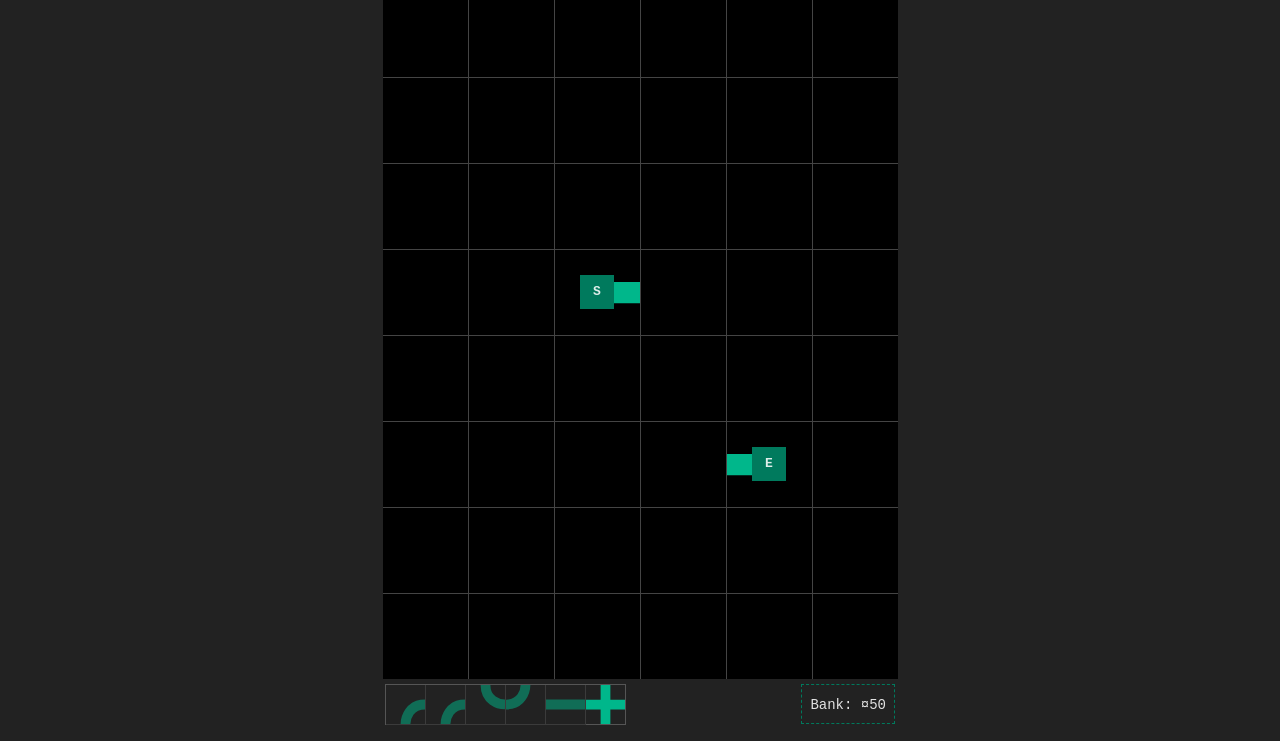
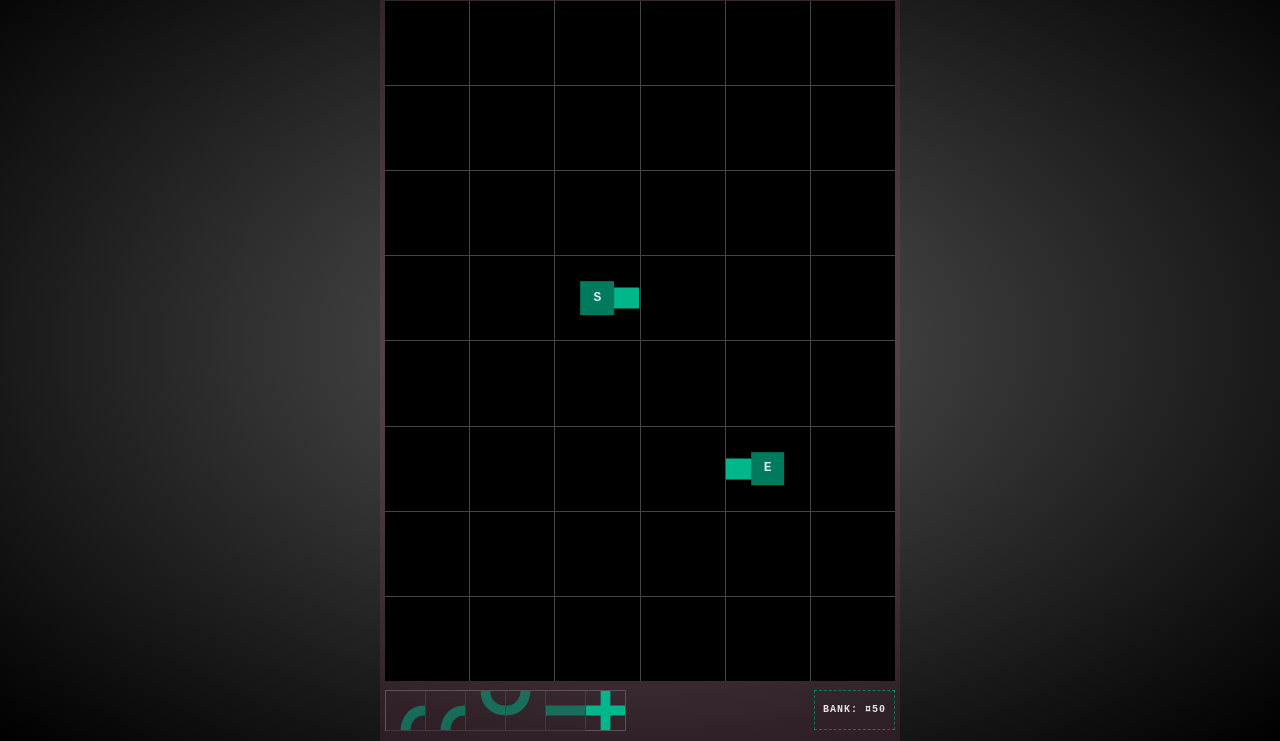
Before and after one commit to danielstocks/pipeline-panic, a website built with Vite: page index.html in a window 1280 px wide. Shown: the part 59-800 px from the top of the page. Built offline with nearby package versions, Linux system fonts and the light colour scheme.

Commit message:
layout update

```diff
--- a/index.html
+++ b/index.html
@@ -3,6 +3,7 @@
   <head>
     <meta charset="UTF-8" />
     <meta name="viewport" content="width=device-width, initial-scale=1.0" />
+    <meta name="theme-color" content="#222" />
     <title>Pipeline Panic!</title>
   </head>
   <body>
--- a/src/main.ts
+++ b/src/main.ts
@@ -59,10 +59,8 @@ countdownEl.addEventListener("click", (event) => {
   handleCountdownClick(event.target);
 });
 
-// Prevent sub pixel rendering in grid
-// We want max-width of grid to be divisble
-// by number of cols + gaps otherwise width by be sub-pixels
-// and it screws up SVG rendering.
+// Make sure max-width of grid is divisble by number of cols + gaps otherwise
+// it will cause sub-pixel SVG rendering.
 function setGridMaxSize() {
   let gridGaps = GRID_COLS - 1;
   let maxWidth =
--- a/src/style.css
+++ b/src/style.css
@@ -3,7 +3,7 @@
   line-height: 1.4;
   font-weight: 400;
   color: rgba(255, 255, 255, 0.87);
-  background-color: #222;
+  background: radial-gradient(#555, #000);
   --grid-border-color: #555;
   --main-color-glow: #0cfca0;
   --main-color: #00b78b;
@@ -13,8 +13,15 @@
 body,
 html {
   margin: 0;
+  height: 100%;
   /* Prevent "side-scrolling" on mobile devices */
   overflow-x: hidden;
+}
+
+body {
+  display: flex;
+  align-items: center;
+  justify-content: center;
 }
 
 #logo {
@@ -29,7 +36,7 @@ html {
 #top {
   display: flex;
   position: relative;
-  padding: 5px;
+  padding-bottom: 5px;
   justify-content: space-between;
   align-items: center;
   font-weight: bold;
@@ -37,19 +44,27 @@ html {
 }
 
 #app {
-  margin: 0 auto;
+  flex-grow: 1;
+  padding: 10px 5px;
+  height: 100%;
+  box-sizing: border-box;
+  background: rgba(255, 105, 180, 0.1);
   max-width: 520px;
-  container-name: app;
+  max-height: 820px;
+  display: flex;
+  flex-direction: column;
+  justify-content: space-between;
 }
 
 #score {
-  font-size: 14px;
+  font-size: 10px;
+  letter-spacing: 1px;
+  font-weight: bold;
+  text-transform: uppercase;
   border: 1px dashed var(--main-color-shade);
   height: 38px;
-  font-weight: 400;
-  line-height: 40px;
+  line-height: 38px;
   padding: 0 8px;
-  margin-right: 5px;
 }
 
 #bottom {
@@ -82,9 +97,10 @@ html {
   }
 }
 
+/* #TODO: Show this in game menu later */
 #high {
+  display: none;
   font-size: 11px;
-  letter-spacing: 0px;
 }
 
 @keyframes blink {
@@ -102,13 +118,16 @@ html {
 button {
   appearance: none;
   background: transparent;
-  border: 1px solid var(--main-color);
+  border: 2px solid var(--main-color);
   color: #fff;
   font-family: "Courier New", Courier, monospace;
   text-transform: uppercase;
-  font-size: 11px;
+  font-size: 10px;
+  line-height: 14px;
+  letter-spacing: 1px;
+  font-weight: bold;
   border-radius: 20px;
-  padding: 0 8px;
+  padding: 2px 8px 0px 8px;
 }
 
 button:hover {
@@ -126,7 +145,6 @@ blink {
 
 #grid {
   display: grid;
-  margin: 0 auto;
   gap: 1px;
   grid-template-columns: repeat(var(--num-cols), 1fr);
   background: #444;
@@ -153,7 +171,7 @@ blink {
 
 @media (hover: hover) and (pointer: fine) {
   #grid.game-in-progress > div.tile:hover {
-    background: rgba(255, 105, 180, 0.2);
+    background: rgba(255, 105, 180, 0.1);
   }
 }
 
@@ -166,7 +184,6 @@ blink {
   border-left: 1px solid var(--grid-border-color);
   grid-template-columns: repeat(6, 1fr);
   width: fit-content;
-  margin-left: 5px;
   display: flex;
 }
 
```
